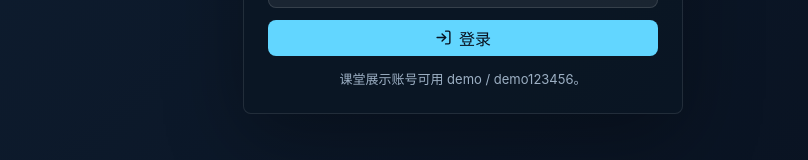
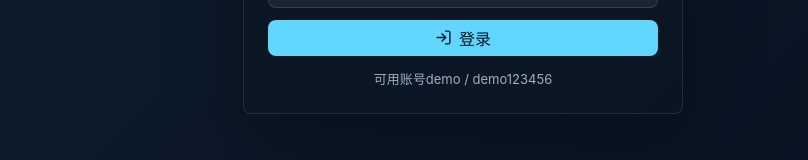
Before and after one commit to qiyiombre/Web, a Vue app in the folder client/: page / in a window 1280 px wide. Shown: the part 511-671 px from the top of the page, without its empty margins (177-985 px from the left). Built offline with nearby package versions, Linux system fonts and the light colour scheme; no server answers.

Commit message:
Update login demo account hint

```diff
--- a/client/src/components/AuthPanel.vue
+++ b/client/src/components/AuthPanel.vue
@@ -131,7 +131,7 @@ function switchMode(nextMode: 'login' | 'register') {
         </button>
       </form>
 
-      <p class="auth-footnote">课堂展示账号可用 demo / demo123456。</p>
+      <p class="auth-footnote">可用账号demo / demo123456</p>
     </section>
   </main>
 </template>
```
